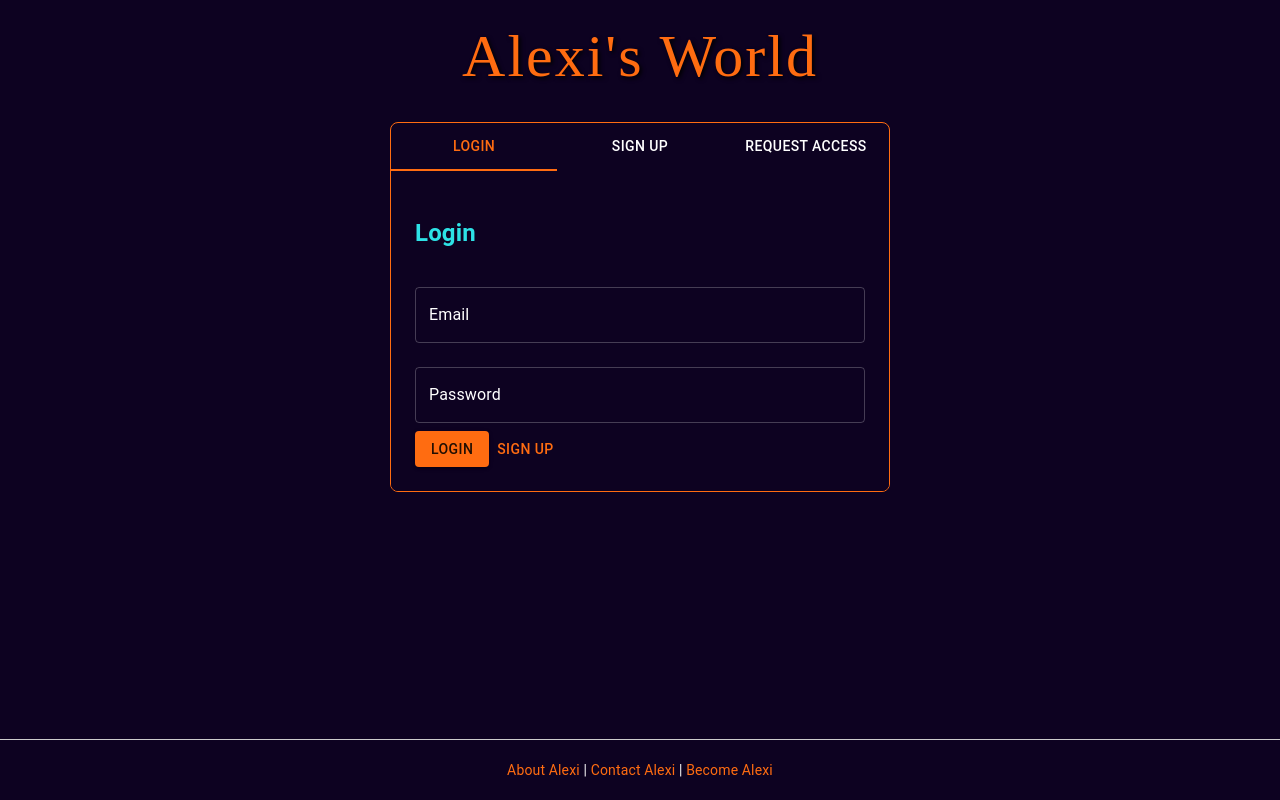
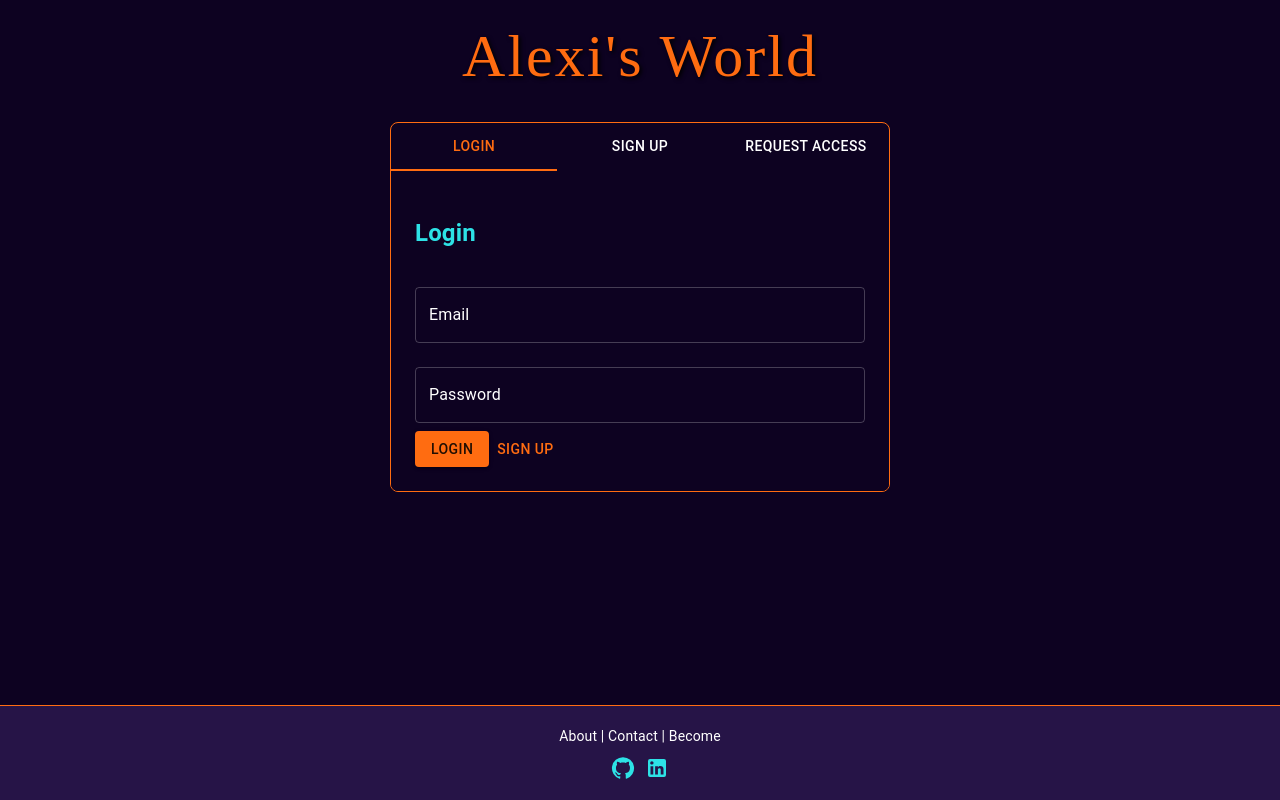
Before and after one commit to alexi-o/alexis-firebase-template, a React (Create React App) app: page / in a window 1280 px wide. Built offline with nearby package versions, Linux system fonts and the light colour scheme; no server answers.

Commit message:
adds socials to footer

```diff
--- a/src/components/Footer.js
+++ b/src/components/Footer.js
@@ -1,5 +1,7 @@
 import React from "react";
 import { Box, Typography, Link, useTheme } from "@mui/material";
+import GitHubIcon from "@mui/icons-material/GitHub";
+import LinkedInIcon from "@mui/icons-material/LinkedIn";
 
 const Footer = () => {
   const theme = useTheme();
@@ -9,28 +11,68 @@ const Footer = () => {
       sx={{
         width: "100%",
         padding: "20px",
-        backgroundColor: theme.palette.background.default,
+        backgroundColor: theme.palette.background.paper,
         textAlign: "center",
-        borderTop: "1px solid #ccc",
+        borderTop: `1px solid ${theme.palette.primary.main}`,
         position: "fixed",
         bottom: 0,
         left: 0,
         right: 0,
+        display: "flex",
+        flexDirection: "column",
+        alignItems: "center",
+        justifyContent: "center",
       }}
     >
-      <Typography variant="body2" color="textSecondary">
-        <Link href="/about" underline="hover">
-          About Alexi
+      <Typography
+        variant="body2"
+        color={theme.palette.text.secondary}
+        sx={{ marginBottom: "10px" }}
+      >
+        <Link href="/about" underline="hover" color="inherit">
+          About
         </Link>{" "}
         |{" "}
-        <Link href="/contact" underline="hover">
-          Contact Alexi
+        <Link href="/contact" underline="hover" color="inherit">
+          Contact
         </Link>{" "}
         |{" "}
-        <Link href="/become-alexi" underline="hover">
-          Become Alexi
+        <Link href="/become-alexi" underline="hover" color="inherit">
+          Become
         </Link>
       </Typography>
+      <Box sx={{ display: "flex", gap: "10px" }}>
+        <Link
+          href="https://github.com/alexi-o"
+          target="_blank"
+          rel="noopener"
+          color="inherit"
+          sx={{
+            display: "flex",
+            alignItems: "center",
+            "&:hover": {
+              color: theme.palette.primary.main,
+            },
+          }}
+        >
+          <GitHubIcon />
+        </Link>
+        <Link
+          href="https://www.linkedin.com/in/alexi-ohearn/"
+          target="_blank"
+          rel="noopener"
+          color="inherit"
+          sx={{
+            display: "flex",
+            alignItems: "center",
+            "&:hover": {
+              color: theme.palette.primary.main,
+            },
+          }}
+        >
+          <LinkedInIcon />
+        </Link>
+      </Box>
     </Box>
   );
 };
```
